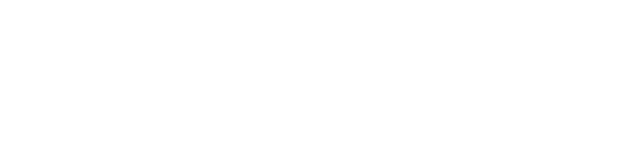
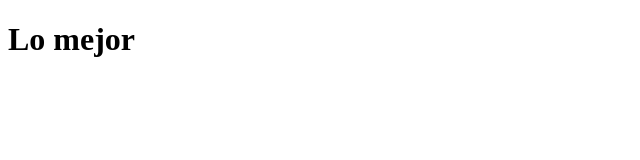
Before and after one commit to Luchodeveloper/clasedeayer, a plain HTML site: page index.html in a window 1280 px wide. Shown: the whole page, without its empty margins (0-640 px from the left). Drawn offline with Linux system fonts and the light colour scheme.

Commit message:
puse un titulo

```diff
--- a/index.html
+++ b/index.html
@@ -6,6 +6,8 @@
     <title>Hola Mundo</title>
 </head>
 <body>
+    <h1>Lo mejor</h1>
+
 
 </body>
 </html>
```
